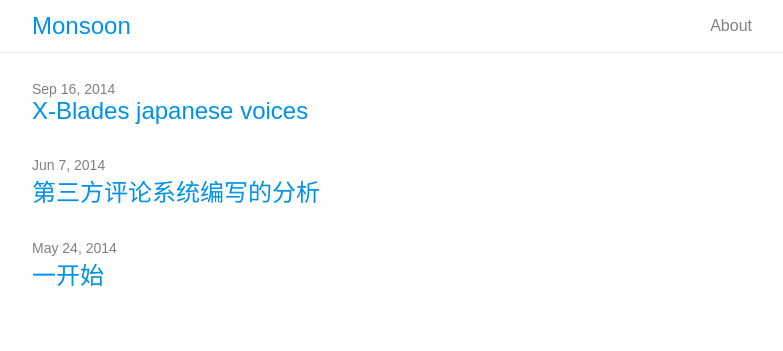
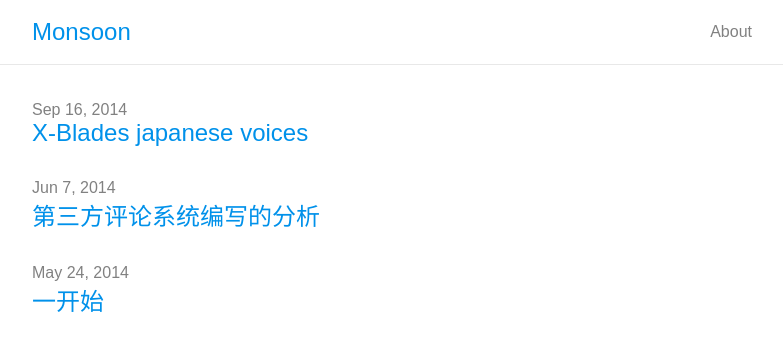
Before and after one commit to youxiaojie/floating-cat.github.io, a Jekyll site: the page built from index.html, in a window 1280 px wide. Shown: the top 351 px of the page, without its empty margins (248-1031 px from the left). Built offline with Jekyll 4.4.1, drawn with Linux system fonts in a browser that asks for light colours; the list of posts is cut into pages by our own code.

Commit message:
Tweak typography and menu
According to Material Design

```diff
--- a/_includes/header.html
+++ b/_includes/header.html
@@ -6,10 +6,10 @@
     <nav class="site-nav">
       <a href="#" class="menu-icon">
         <svg>
-          <g transform="translate(5,6)" fill="#0C84E8">
-            <rect x="0" y="0" width="1.125em" height=".188em"></rect>
-            <rect x="0" y=".375em" width="1.125em" height=".188em"></rect>
-            <rect x="0" y=".75em" width="1.125em" height=".188em"></rect>
+          <g transform="translate(4,4)" fill="#0C84E8">
+            <rect x="0" y="0" width="1em" height=".188em"></rect>
+            <rect x="0" y=".438em" width="1em" height=".188em"></rect>
+            <rect x="0" y=".875em" width="1em" height=".188em"></rect>
           </g>
         </svg>
       </a>
--- a/_sass/main.sass
+++ b/_sass/main.sass
@@ -13,7 +13,7 @@ h1, h2, h3, h2, h5, h6
 .wrapper
   max-width: 45em
   margin: 0 auto
-  padding: .75em 1.5em
+  padding: 1.25em 1em
 
 /* header styles */
 .site-header
@@ -21,6 +21,7 @@ h1, h2, h3, h2, h5, h6
 
 .site-title
   font-size: 1.5em
+  line-height: 1em
 
 .site-nav
   float: right
@@ -28,8 +29,8 @@ h1, h2, h3, h2, h5, h6
     display: none
   .page-link
     color: $dark-gray
-    margin-left: 1.25em
-    line-height: 1.688em
+    margin-left: 2em
+    line-height: 1.5em
 
 /* index styles */
 .posts
@@ -41,7 +42,6 @@ h1, h2, h3, h2, h5, h6
   .post-date
     display: block
     color: $dark-gray
-    font-size: .875em
   .post-link
     font-size: 1.5em
 
@@ -52,14 +52,13 @@ h1, h2, h3, h2, h5, h6
     margin-bottom: 0
   .meta
     color: $dark-gray
-    font-size: .875em
 
 .post-content
   h2, h3, h2, h5, h6
     color: $pure-blue
   p
     text-indent: 2em
-    line-height: 1.5em
+    line-height: 1.6em
   blockquote
     opacity: .6
     font-style: italic
@@ -76,16 +75,16 @@ h1, h2, h3, h2, h5, h6
     padding: .063em
     border: .063em solid $very-light-gray
   pre
-    padding: .625em
+    padding: .75em
     code
       padding: 0
       border: none
 
 @media screen and (max-width: 48em)
   .wrapper
-    padding: .75em 1em
+    padding: 1em 1em
   .site-nav
-    top: .75em
+    top: 1em
     right: 1em
     z-index: 1
     position: fixed
@@ -95,12 +94,12 @@ h1, h2, h3, h2, h5, h6
       display: block
       svg
         float: right
-        width: 1.75em
-        height: 1.688em
+        width: 1.5em
+        height: 1.5em
     .trigger
       display: none
     &:hover .trigger
       display: block
     .page-link
       display: block
-      margin: 0 .625em
+      margin: 0 1em
```
